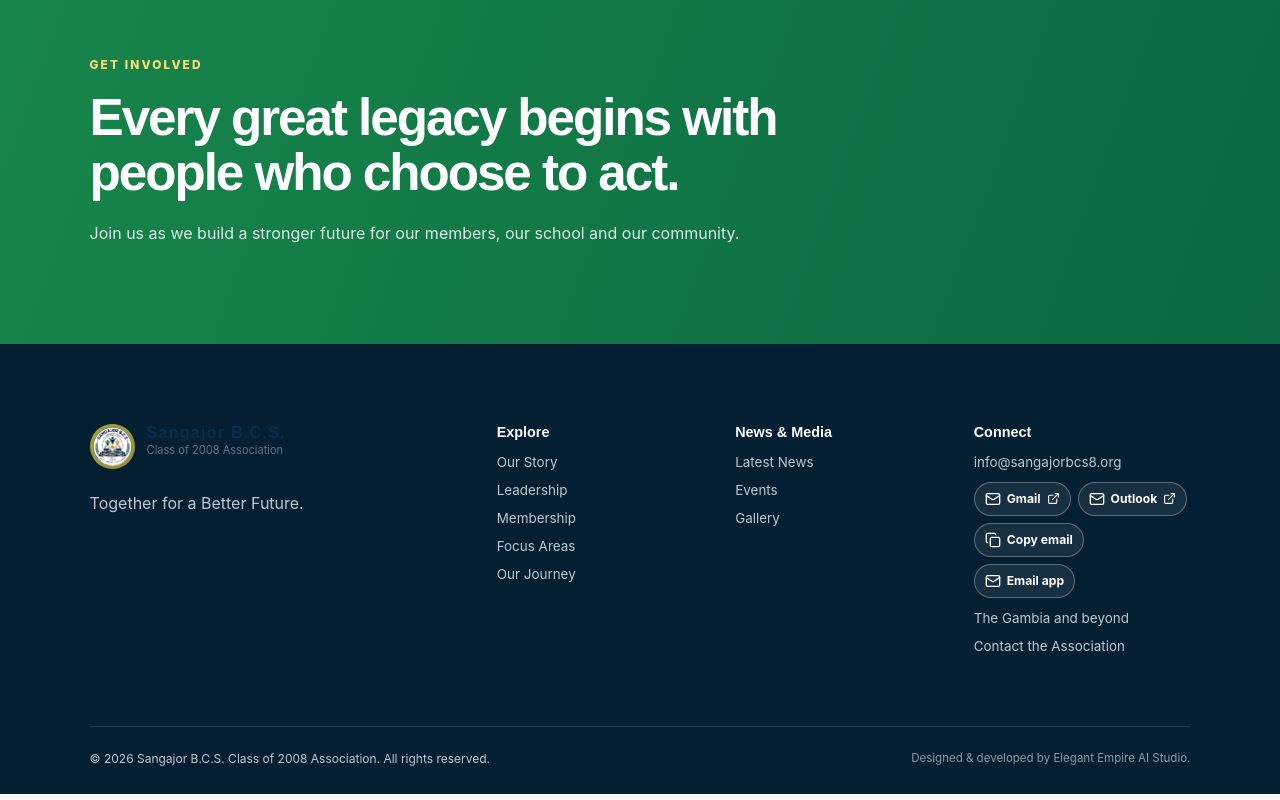
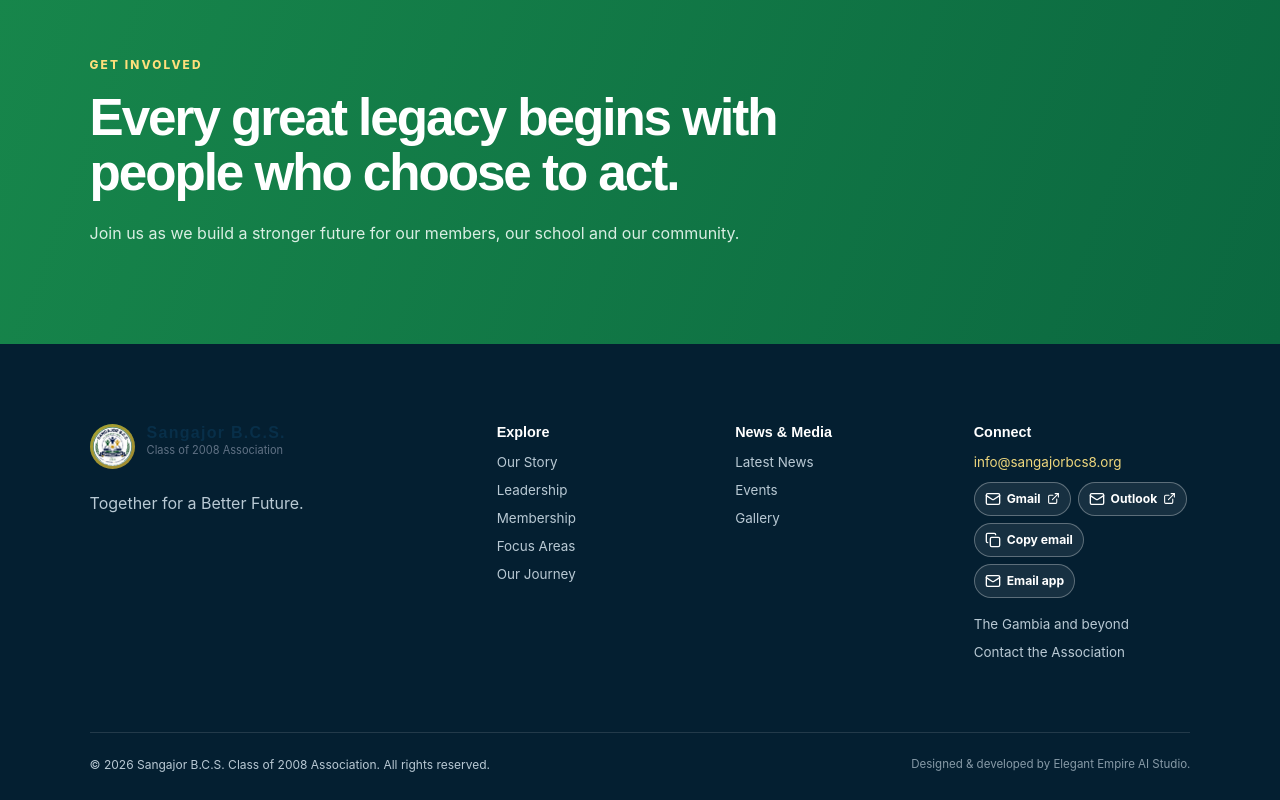
Before and after one commit to B-a93/sangajor-association, a React (Vite) app: page / in a window 1280 px wide. Shown: the part 3562-4362 px from the top of the page. Built offline with nearby package versions, Linux system fonts and the light colour scheme; no server answers.

Commit message:
Style footer email options

```diff
--- a/src/components/layout/Footer.css
+++ b/src/components/layout/Footer.css
@@ -34,6 +34,23 @@
 .footer-grid a { transition: color .2s ease, transform .2s ease; }
 .footer-grid a:hover { color: #efd77d; transform: translateX(3px); }
 .footer-grid a:focus-visible { outline: 2px solid #efd77d; outline-offset: 4px; border-radius: 2px; }
+
+.footer-email-address {
+  color: #efd77d;
+  overflow-wrap: anywhere;
+}
+
+.footer-contact .email-actions {
+  margin: 12px 0 18px;
+}
+
+.footer-contact .email-actions a,
+.footer-contact .email-actions button {
+  display: inline-flex;
+  margin: 0;
+  font-size: .76rem;
+}
+
 .footer-bottom { margin-top: 60px; padding-top: 24px; display: flex; justify-content: space-between; gap: 20px; border-top: 1px solid rgba(255,255,255,.12); font-size: .75rem; }
 .studio-credit { opacity: .72; font-size: .72rem; }
 
```
